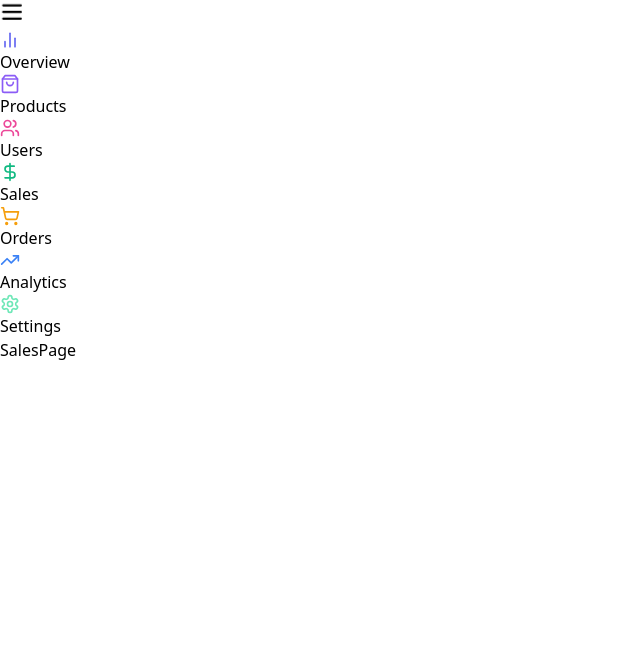
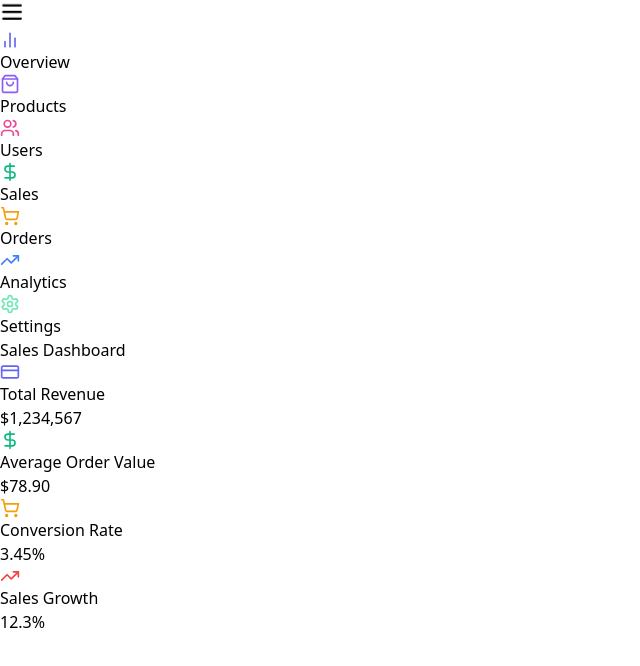
Before and after one commit to MirosBL45/dashboard, a React (Vite) app: page /sales in a window 1280 px wide. Shown: the top 666 px of the page, without its empty margins (0-640 px from the left). Built offline with nearby package versions, Linux system fonts and the light colour scheme.

Commit message:
sales page started

```diff
--- a/src/data/StatCardItems.jsx
+++ b/src/data/StatCardItems.jsx
@@ -11,6 +11,8 @@ import {
   UserPlus,
   UserCheck,
   UserX,
+  CreditCard,
+  ShoppingCart,
 } from 'lucide-react';
 
 export const STATCARD_ITEMS_OVP = [
@@ -38,3 +40,25 @@ export const USER_STATS_UP = [
   { name: 'Active Users', icon: UserCheck, value: 98520, color: '#F59E0B' },
   { name: 'Churn Rate', icon: UserX, value: '2.4%', color: '#EF4444' },
 ];
+
+export const SALES_STATS_SP = [
+  {
+    name: 'Total Revenue',
+    icon: CreditCard,
+    value: '$1,234,567',
+    color: '#6366F1',
+  },
+  {
+    name: 'Average Order Value',
+    icon: DollarSign,
+    value: '$78.90',
+    color: '#10B981',
+  },
+  {
+    name: 'Conversion Rate',
+    icon: ShoppingCart,
+    value: '3.45%',
+    color: '#F59E0B',
+  },
+  { name: 'Sales Growth', icon: TrendingUp, value: '12.3%', color: '#EF4444' },
+];
--- a/src/pages/SalesPage.jsx
+++ b/src/pages/SalesPage.jsx
@@ -1,3 +1,28 @@
+import { SALES_STATS_SP } from '../data/StatCardItems';
+import {
+  PageWrapper,
+  StatCard,
+  // BottomPageWrapper,
+} from '../components/common/w-allCommon';
+
 export default function SalesPage() {
-  return <div>SalesPage</div>;
+  return (
+    <PageWrapper
+      title={'Sales Dashboard'}
+      motionContent={
+        <>
+          {/* STATS */}
+          {SALES_STATS_SP.map((item) => (
+            <StatCard
+              key={item.name}
+              name={item.name}
+              icon={item.icon}
+              value={item.value}
+              color={item.color}
+            />
+          ))}
+        </>
+      }
+    />
+  );
 }
```
